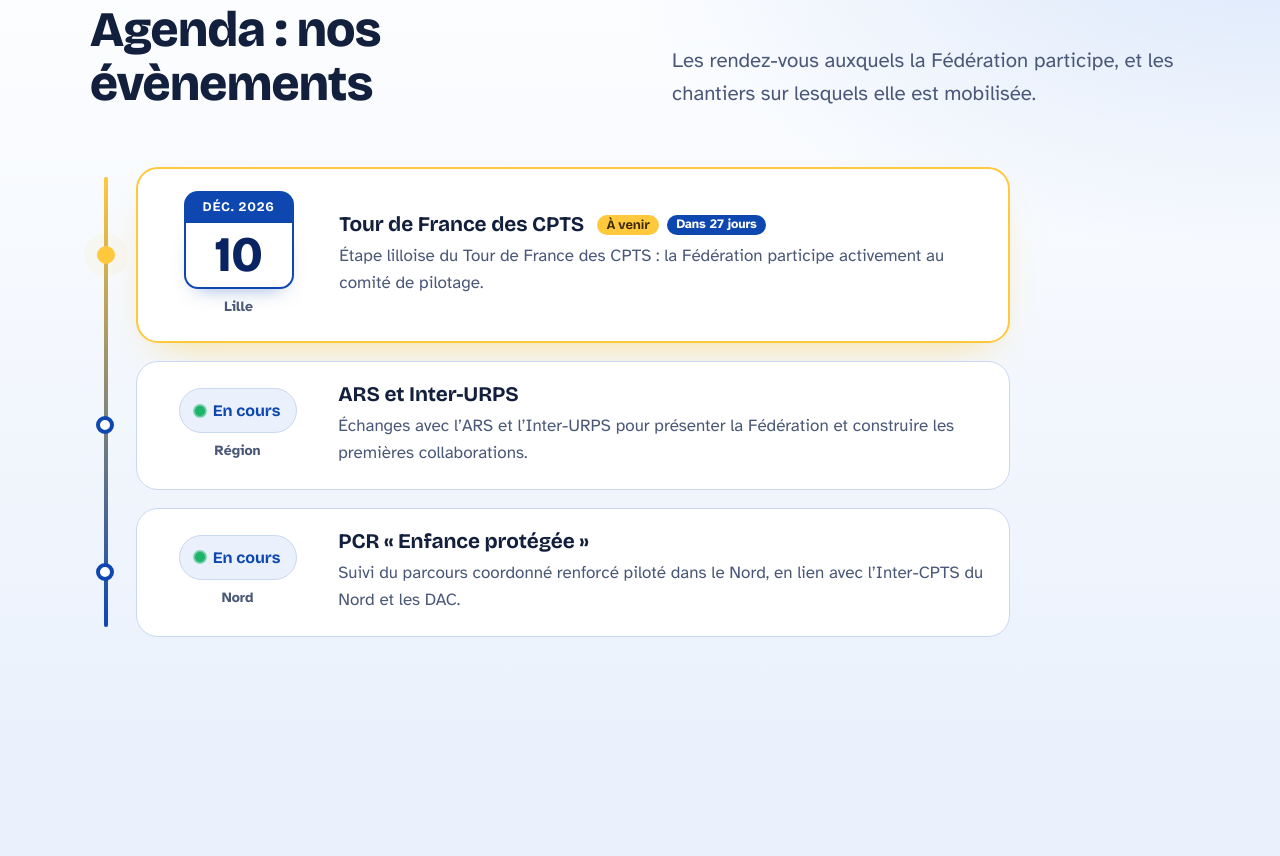
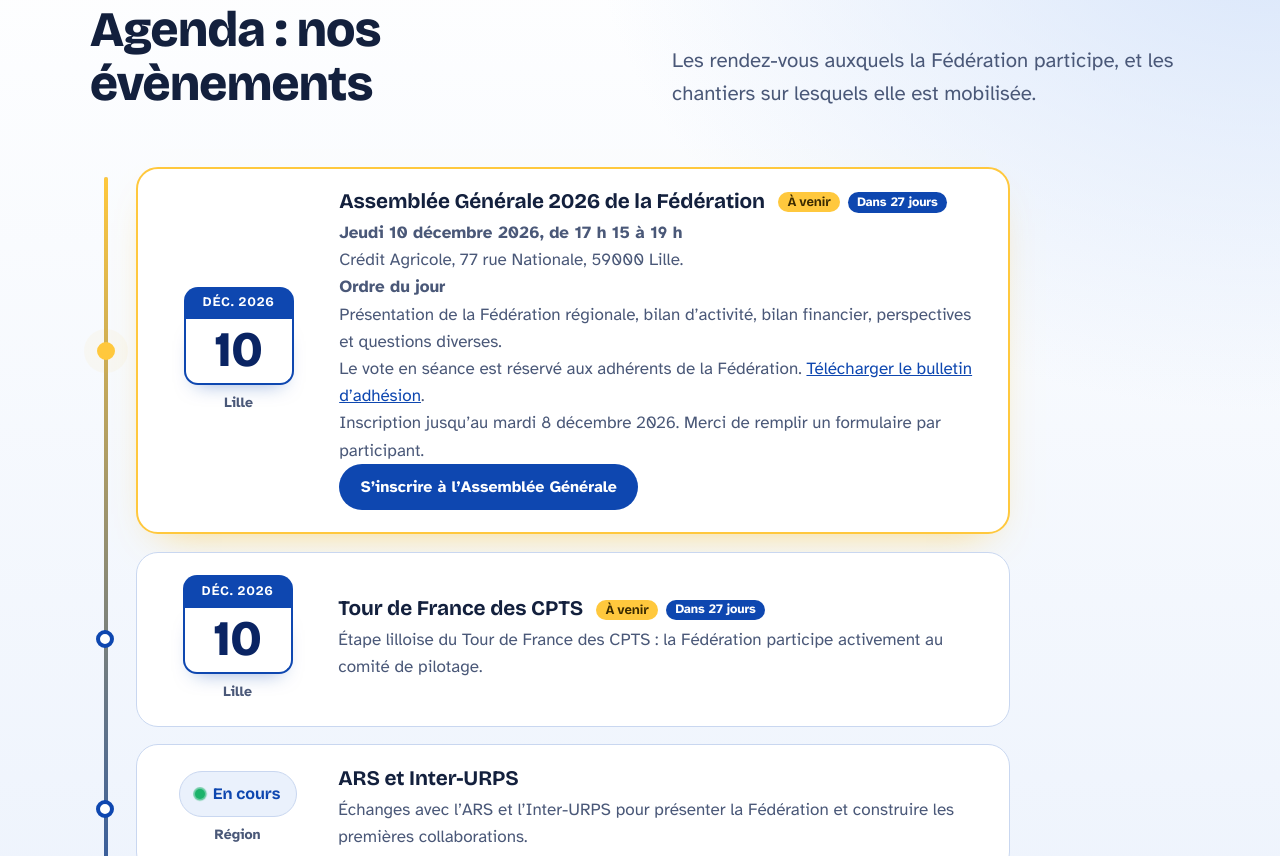
Before and after one commit to coorsante/frcptshdf, a plain HTML site: page index.html in a window 1280 px wide. Shown: the part 7054-7910 px from the top of the page. Drawn offline with nearby package versions, Linux system fonts and the light colour scheme.

Commit message:
Ajouter l’Assemblée Générale avant le Tour de France dans l’agenda

```diff
--- a/index.html
+++ b/index.html
@@ -704,6 +704,19 @@ footer a{color:#fff}
       <p class="lead">Les rendez-vous auxquels la Fédération participe, et les chantiers sur lesquels elle est mobilisée.</p>
     </div>
     <div class="timeline">
+      <article class="event" id="assemblee-generale-2026">
+        <div class="when cal"><span class="cal-m">Déc. 2026</span><span class="cal-d">10</span><small>Lille</small></div>
+        <div>
+          <h3>Assemblée Générale 2026 de la Fédération <span class="tag">À venir</span> <span class="countdown" data-date="2026-12-10" hidden></span></h3>
+          <p><strong>Jeudi 10 décembre 2026, de 17 h 15 à 19 h</strong><br>Crédit Agricole, 77 rue Nationale, 59000 Lille.</p>
+          <p><strong>Ordre du jour</strong><br>Présentation de la Fédération régionale, bilan d’activité, bilan financier, perspectives et questions diverses.</p>
+          <p>Le vote en séance est réservé aux adhérents de la Fédération. <a href="docs/bulletin-adhesion-2026.pdf" download>Télécharger le bulletin d’adhésion</a>.</p>
+          <p>Inscription jusqu’au mardi 8 décembre 2026. Merci de remplir un formulaire par participant.</p>
+          <div class="cta-row">
+            <a class="btn btn-blue" href="https://docs.google.com/forms/d/e/1FAIpQLSegtyxGufVG_mzB0zWugPIzs6SxIfZqwR_ceKrYhP8BnArEGw/viewform">S’inscrire à l’Assemblée Générale</a>
+          </div>
+        </div>
+      </article>
       <article class="event">
         <div class="when cal"><span class="cal-m">Déc. 2026</span><span class="cal-d">10</span><small>Lille</small></div>
         <div><h3>Tour de France des CPTS <span class="tag">À venir</span> <span class="countdown" data-date="2026-12-10" hidden></span></h3><p>Étape lilloise du Tour de France des CPTS : la Fédération participe activement au comité de pilotage.</p></div>
```
